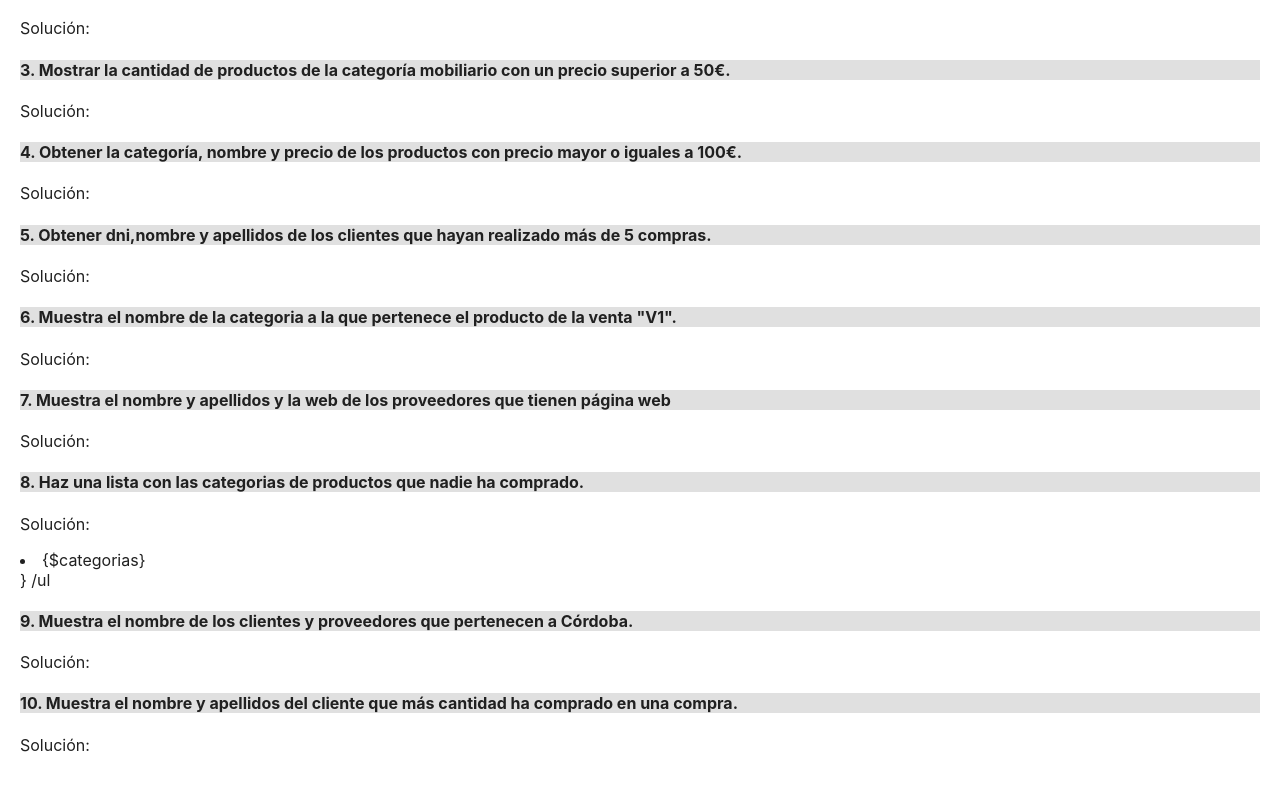
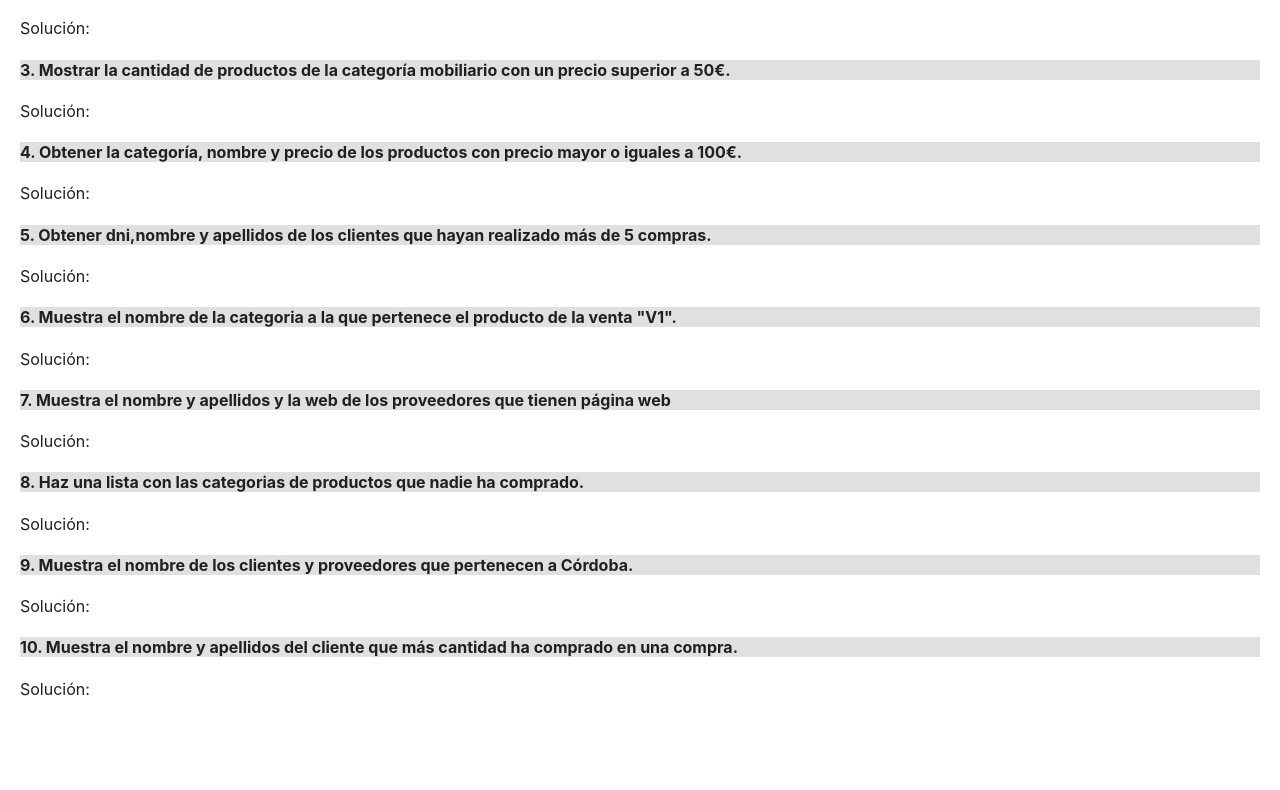
Before and after one commit to mriadev/mriadev.github.io, a plain HTML site: page xquery/index.html in a window 1280 px wide. Shown: the part 6805-7595 px from the top of the page. After the commit the page ends 7540 px from the top, so only its background shows below. Drawn offline with Linux system fonts and the light colour scheme.

Commit message:
modify xquery

```diff
--- a/xquery/index.html
+++ b/xquery/index.html
@@ -619,7 +619,7 @@
                     {
                     for $categorias in
                     doc("empresa.xml")/empresa/categorias/categoria[@cod=//producto[not(@id=//venta/@producto)]/@categoria]
-                    return <li>{$categorias}</li>
+                    return <lista>$categorias</lista>
                     }
 
                 /ul
```
